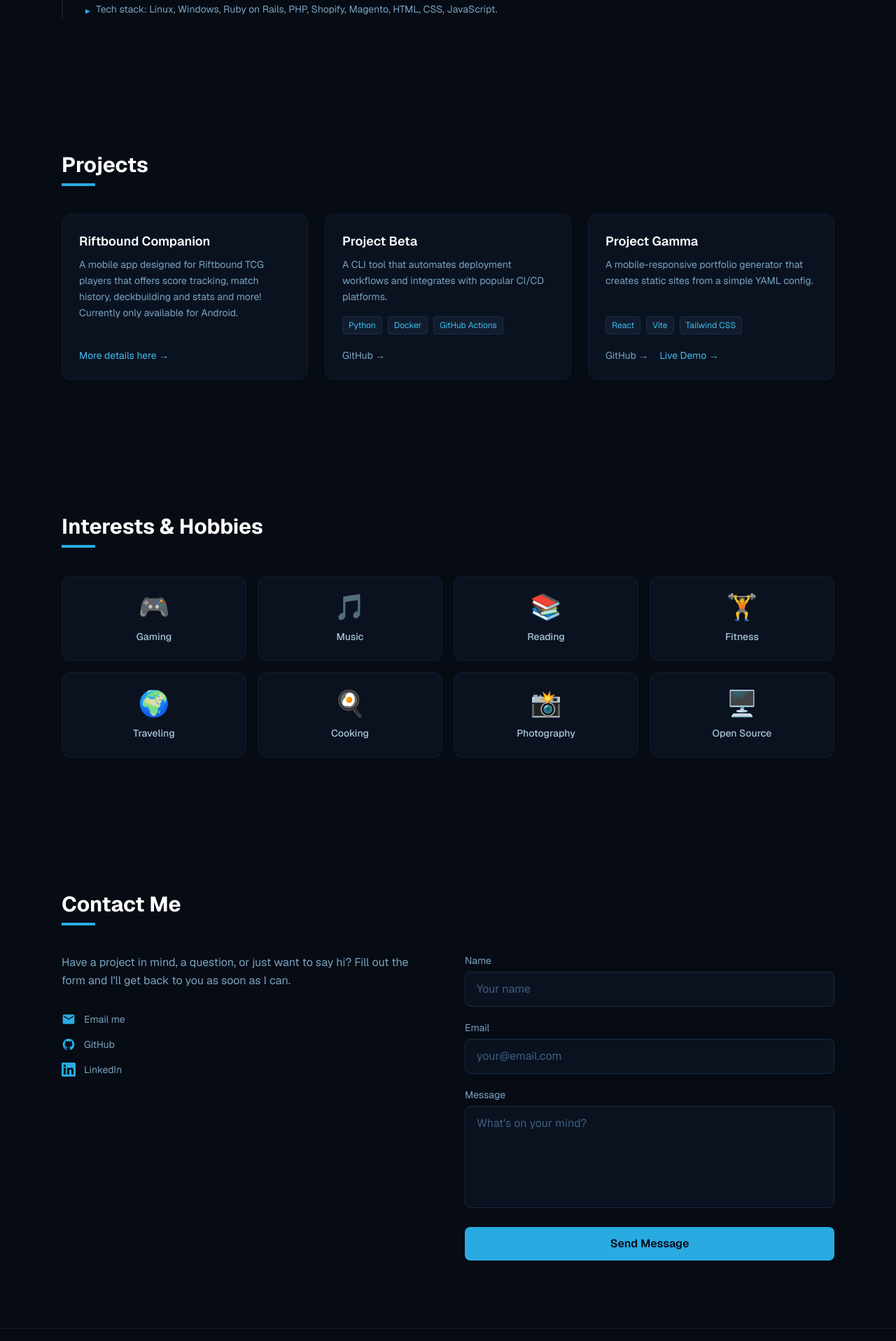
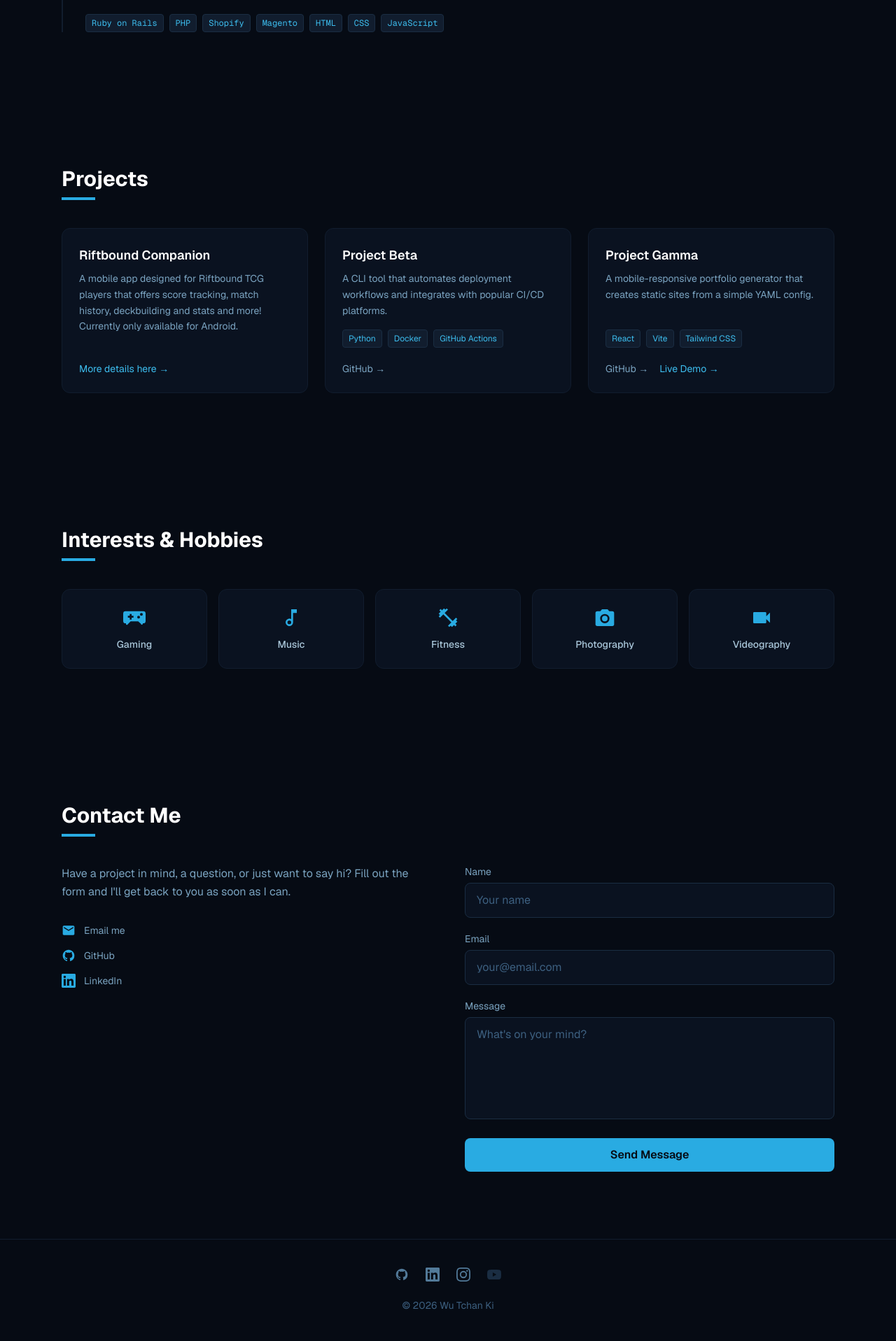
Before and after one commit to cedricwtk/portfolio-2026, a Next.js app: page / in a window 1280 px wide. Shown: the part 2803-4720 px from the top of the page at 70% size. Built offline with nearby package versions, Linux system fonts and the light colour scheme.

Commit message:
Improvement

```diff
--- /dev/null
+++ b/app/api/contact/route.ts
@@ -0,0 +1,35 @@
+import { NextRequest, NextResponse } from "next/server"
+import nodemailer from "nodemailer"
+
+export async function POST(req: NextRequest) {
+  const { name, email, message } = await req.json()
+
+  if (!name || !email || !message) {
+    return NextResponse.json({ error: "Missing fields" }, { status: 400 })
+  }
+
+  const transporter = nodemailer.createTransport({
+    host: process.env.SMTP_HOST,
+    port: Number(process.env.SMTP_PORT) || 587,
+    secure: process.env.SMTP_SECURE === "true",
+    auth: {
+      user: process.env.SMTP_USER,
+      pass: process.env.SMTP_PASS,
+    },
+  })
+
+  await transporter.sendMail({
+    from: `"Portfolio Contact" <${process.env.SMTP_USER}>`,
+    to: "cedric@wutchanki.com",
+    replyTo: email,
+    subject: `New message from ${name}`,
+    html: `
+      <p><strong>Name:</strong> ${name}</p>
+      <p><strong>Email:</strong> ${email}</p>
+      <p><strong>Message:</strong></p>
+      <p>${message.replace(/\n/g, "<br/>")}</p>
+    `,
+  })
+
+  return NextResponse.json({ ok: true })
+}
--- a/app/page.tsx
+++ b/app/page.tsx
@@ -18,8 +18,47 @@ export default function Home() {
       <Projects />
       <Hobbies />
       <Contact />
-      <footer className="border-t border-gray-800 text-center text-gray-600 text-sm py-8">
-        <p>© {new Date().getFullYear()} Wu Tchan Ki</p>
+      <footer className="border-t border-gray-800 text-sm py-10">
+        <div className="max-w-6xl mx-auto px-6 flex flex-col items-center gap-6">
+
+          {/* Social links */}
+          <div className="flex items-center gap-6">
+
+            {/* GitHub */}
+            <a href="https://github.com/cedricwtk" target="_blank" rel="noopener noreferrer"
+              className="text-gray-500 hover:text-white transition-colors" aria-label="GitHub">
+              <svg viewBox="0 0 24 24" fill="currentColor" className="w-5 h-5">
+                <path d="M12 2C6.477 2 2 6.484 2 12.017c0 4.425 2.865 8.18 6.839 9.504.5.092.682-.217.682-.483 0-.237-.008-.868-.013-1.703-2.782.605-3.369-1.343-3.369-1.343-.454-1.158-1.11-1.466-1.11-1.466-.908-.62.069-.608.069-.608 1.003.07 1.531 1.032 1.531 1.032.892 1.53 2.341 1.088 2.91.832.092-.647.35-1.088.636-1.338-2.22-.253-4.555-1.113-4.555-4.951 0-1.093.39-1.988 1.029-2.688-.103-.253-.446-1.272.098-2.65 0 0 .84-.27 2.75 1.026A9.564 9.564 0 0112 6.844a9.59 9.59 0 012.504.337c1.909-1.296 2.747-1.027 2.747-1.027.546 1.379.202 2.398.1 2.651.64.7 1.028 1.595 1.028 2.688 0 3.848-2.339 4.695-4.566 4.943.359.309.678.92.678 1.855 0 1.338-.012 2.419-.012 2.747 0 .268.18.58.688.482A10.02 10.02 0 0022 12.017C22 6.484 17.522 2 12 2z"/>
+              </svg>
+            </a>
+
+            {/* LinkedIn */}
+            <a href="https://linkedin.com/in/wutchankicedric" target="_blank" rel="noopener noreferrer"
+              className="text-gray-500 hover:text-white transition-colors" aria-label="LinkedIn">
+              <svg viewBox="0 0 24 24" fill="currentColor" className="w-5 h-5">
+                <path d="M20.447 20.452h-3.554v-5.569c0-1.328-.027-3.037-1.852-3.037-1.853 0-2.136 1.445-2.136 2.939v5.667H9.351V9h3.414v1.561h.046c.477-.9 1.637-1.85 3.37-1.85 3.601 0 4.267 2.37 4.267 5.455v6.286zM5.337 7.433a2.062 2.062 0 01-2.063-2.065 2.064 2.064 0 112.063 2.065zm1.782 13.019H3.555V9h3.564v11.452zM22.225 0H1.771C.792 0 0 .774 0 1.729v20.542C0 23.227.792 24 1.771 24h20.451C23.2 24 24 23.227 24 22.271V1.729C24 .774 23.2 0 22.222 0h.003z"/>
+              </svg>
+            </a>
+
+            {/* Instagram */}
+            <a href="https://www.instagram.com/thecroworker_photography/" target="_blank" rel="noopener noreferrer"
+              className="text-gray-500 hover:text-white transition-colors" aria-label="Instagram">
+              <svg viewBox="0 0 24 24" fill="currentColor" className="w-5 h-5">
+                <path d="M12 2.163c3.204 0 3.584.012 4.85.07 3.252.148 4.771 1.691 4.919 4.919.058 1.265.069 1.645.069 4.849 0 3.205-.012 3.584-.069 4.849-.149 3.225-1.664 4.771-4.919 4.919-1.266.058-1.644.07-4.85.07-3.204 0-3.584-.012-4.849-.07-3.26-.149-4.771-1.699-4.919-4.92-.058-1.265-.07-1.644-.07-4.849 0-3.204.013-3.583.07-4.849.149-3.227 1.664-4.771 4.919-4.919 1.266-.057 1.645-.069 4.849-.069zm0-2.163c-3.259 0-3.667.014-4.947.072-4.358.2-6.78 2.618-6.98 6.98-.059 1.281-.073 1.689-.073 4.948 0 3.259.014 3.668.072 4.948.2 4.358 2.618 6.78 6.98 6.98 1.281.058 1.689.072 4.948.072 3.259 0 3.668-.014 4.948-.072 4.354-.2 6.782-2.618 6.979-6.98.059-1.28.073-1.689.073-4.948 0-3.259-.014-3.667-.072-4.947-.196-4.354-2.617-6.78-6.979-6.98-1.281-.059-1.69-.073-4.949-.073zm0 5.838a6.162 6.162 0 100 12.324 6.162 6.162 0 000-12.324zM12 16a4 4 0 110-8 4 4 0 010 8zm6.406-11.845a1.44 1.44 0 100 2.881 1.44 1.44 0 000-2.881z"/>
+              </svg>
+            </a>
+
+            {/* YouTube — placeholder */}
+            <span className="text-gray-700 cursor-not-allowed" aria-label="YouTube (coming soon)">
+              <svg viewBox="0 0 24 24" fill="currentColor" className="w-5 h-5">
+                <path d="M23.498 6.186a3.016 3.016 0 00-2.122-2.136C19.505 3.545 12 3.545 12 3.545s-7.505 0-9.377.505A3.017 3.017 0 00.502 6.186C0 8.07 0 12 0 12s0 3.93.502 5.814a3.016 3.016 0 002.122 2.136c1.871.505 9.376.505 9.376.505s7.505 0 9.377-.505a3.015 3.015 0 002.122-2.136C24 15.93 24 12 24 12s0-3.93-.502-5.814zM9.545 15.568V8.432L15.818 12l-6.273 3.568z"/>
+              </svg>
+            </span>
+
+          </div>
+
+          <p className="text-gray-600">© {new Date().getFullYear()} Wu Tchan Ki</p>
+        </div>
       </footer>
     </main>
   )
--- a/components/Hobbies.tsx
+++ b/components/Hobbies.tsx
@@ -1,14 +1,47 @@
 import SectionWrapper from "./SectionWrapper"
 
 const hobbies = [
-  { emoji: "🎮", label: "Gaming" },
-  { emoji: "🎵", label: "Music" },
-  { emoji: "📚", label: "Reading" },
-  { emoji: "🏋️", label: "Fitness" },
-  { emoji: "🌍", label: "Traveling" },
-  { emoji: "🍳", label: "Cooking" },
-  { emoji: "📸", label: "Photography" },
-  { emoji: "🖥️", label: "Open Source" },
+  {
+    label: "Gaming",
+    icon: (
+      <svg viewBox="0 0 24 24" fill="currentColor" className="w-8 h-8">
+        <path d="M7.97 16L5 19.03A1.008 1.008 0 013 18.36V18h-.5A2.5 2.5 0 010 15.5v-8A2.5 2.5 0 012.5 5h19A2.5 2.5 0 0124 7.5v8a2.5 2.5 0 01-2.5 2.5H21v.36a1.008 1.008 0 01-2.03.29L16.03 16H7.97zM7 10H5v2h2v2h2v-2h2v-2H9V8H7v2zm9.5 3a1.5 1.5 0 100-3 1.5 1.5 0 000 3zm3-3a1.5 1.5 0 100-3 1.5 1.5 0 000 3z"/>
+      </svg>
+    ),
+  },
+  {
+    label: "Music",
+    icon: (
+      <svg viewBox="0 0 24 24" fill="currentColor" className="w-8 h-8">
+        <path d="M12 3v10.55A4 4 0 1014 17V7h4V3h-6zM10 19a2 2 0 110-4 2 2 0 010 4z"/>
+      </svg>
+    ),
+  },
+  {
+    label: "Fitness",
+    icon: (
+      <svg viewBox="0 0 24 24" fill="currentColor" className="w-8 h-8">
+        <path d="M20.57 14.86L22 13.43 20.57 12 17 15.57 8.43 7 12 3.43 10.57 2 9.14 3.43 7.71 2 5.57 4.14 4.14 2.71 2.71 4.14l1.43 1.43L2 7.71l1.43 1.43L2 10.57 3.43 12 7 8.43 15.57 17 12 20.57 13.43 22l1.43-1.43L16.29 22l2.14-2.14 1.43 1.43 1.43-1.43-1.43-1.43L22 16.29l-1.43-1.43z"/>
+      </svg>
+    ),
+  },
+  {
+    label: "Photography",
+    href: "https://www.instagram.com/thecroworker_photography/",
+    icon: (
+      <svg viewBox="0 0 24 24" fill="currentColor" className="w-8 h-8">
+        <path d="M9 3L7.17 5H4a2 2 0 00-2 2v12a2 2 0 002 2h16a2 2 0 002-2V7a2 2 0 00-2-2h-3.17L15 3H9zm3 15a5 5 0 110-10 5 5 0 010 10zm0-8a3 3 0 100 6 3 3 0 000-6z"/>
+      </svg>
+    ),
+  },
+  {
+    label: "Videography",
+    icon: (
+      <svg viewBox="0 0 24 24" fill="currentColor" className="w-8 h-8">
+        <path d="M17 10.5V7a1 1 0 00-1-1H4a1 1 0 00-1 1v10a1 1 0 001 1h12a1 1 0 001-1v-3.5l4 4v-11l-4 4z"/>
+      </svg>
+    ),
+  },
 ]
 
 export default function Hobbies() {
@@ -17,18 +50,27 @@ export default function Hobbies() {
       <h2 className="text-3xl font-bold text-white mb-2">Interests & Hobbies</h2>
       <div className="w-12 h-1 bg-cyan-500 mb-10" />
 
-      <div className="grid grid-cols-2 sm:grid-cols-3 md:grid-cols-4 gap-4">
-        {hobbies.map((hobby) => (
-          <div
-            key={hobby.label}
-            className="bg-gray-900 border border-gray-800 rounded-xl p-6 flex flex-col items-center gap-3 hover:border-cyan-500/40 transition-colors"
-          >
-            <span className="text-4xl" role="img" aria-label={hobby.label}>
-              {hobby.emoji}
-            </span>
-            <span className="text-gray-300 text-sm font-medium">{hobby.label}</span>
-          </div>
-        ))}
+      <div className="grid grid-cols-2 sm:grid-cols-3 md:grid-cols-5 gap-4">
+        {hobbies.map((hobby) => {
+          const classes = "bg-gray-900 border border-gray-800 rounded-xl p-6 flex flex-col items-center gap-3 hover:border-cyan-500/40 transition-colors group"
+          const content = (
+            <>
+              <span className="text-cyan-500 group-hover:text-cyan-400 transition-colors">
+                {hobby.icon}
+              </span>
+              <span className="text-gray-300 text-sm font-medium">{hobby.label}</span>
+            </>
+          )
+          return hobby.href ? (
+            <a key={hobby.label} href={hobby.href} target="_blank" rel="noopener noreferrer" className={classes}>
+              {content}
+            </a>
+          ) : (
+            <div key={hobby.label} className={classes}>
+              {content}
+            </div>
+          )
+        })}
       </div>
     </SectionWrapper>
   )
--- a/components/WorkHistory.tsx
+++ b/components/WorkHistory.tsx
@@ -7,15 +7,15 @@ const jobs = [
     period: "September 2022 – Present",
     location: "Montreal, Quebec, Canada",
     bullets: [],
+    tech: [],
   },
   {
     company: "Université du Québec à Montréal",
     role: "Developer",
     period: "January 2022 – August 2022",
     location: "Montreal, Quebec, Canada",
-    bullets: [
-      "React, Node.js, Redux, Docker, PostgreSQL, JIRA, DBeaver.",
-    ],
+    bullets: [],
+    tech: ["React", "Node.js", "Redux", "Docker", "PostgreSQL", "JIRA", "DBeaver"],
   },
   {
     company: "Federal Government of Canada",
@@ -26,8 +26,8 @@ const jobs = [
       "Developed a web scraping application in Ruby on Rails from scratch.",
       "Maintained and updated the database.",
       "Collaborated with the team on decisions regarding processes relevant to problems encountered.",
-      "Tech stack: Linux, Windows, Ruby on Rails, PHP, SQL, T-SQL.",
     ],
+    tech: ["Ruby on Rails", "PHP", "SQL", "T-SQL", "Linux", "Windows"],
   },
   {
     company: "XLCINQ",
@@ -38,8 +38,8 @@ const jobs = [
       "Maintained and developed client websites (front-end and back-end).",
       "Developed custom modules and features.",
       "Managed projects using continuous integration practices.",
-      "Tech stack: Linux, Windows, Ruby on Rails, PHP, Shopify, Magento, HTML, CSS, JavaScript.",
     ],
+    tech: ["Ruby on Rails", "PHP", "Shopify", "Magento", "HTML", "CSS", "JavaScript"],
   },
 ]
 
@@ -59,7 +59,8 @@ export default function WorkHistory() {
             <h3 className="text-xl font-semibold text-white mt-1">{job.role}</h3>
             <p className="text-gray-400">{job.company}</p>
             <p className="text-gray-600 text-xs mb-4">{job.location}</p>
-            <ul className="space-y-2">
+            {job.bullets.length > 0 && (
+              <ul className="space-y-2 mb-4">
                 {job.bullets.map((bullet, j) => (
                   <li key={j} className="text-gray-400 text-sm flex gap-2 leading-relaxed">
                     <span className="text-cyan-500 shrink-0 mt-0.5">▸</span>
@@ -67,6 +68,19 @@ export default function WorkHistory() {
                   </li>
                 ))}
               </ul>
+            )}
+            {job.tech.length > 0 && (
+              <div className="flex flex-wrap gap-2">
+                {job.tech.map((t) => (
+                  <span
+                    key={t}
+                    className="text-xs bg-gray-800 border border-gray-700 text-cyan-400 px-2 py-1 rounded font-mono"
+                  >
+                    {t}
+                  </span>
+                ))}
+              </div>
+            )}
           </div>
         ))}
       </div>
--- a/package.json
+++ b/package.json
@@ -11,12 +11,14 @@
   "dependencies": {
     "framer-motion": "^12.35.2",
     "next": "16.1.6",
+    "nodemailer": "^8.0.2",
     "react": "19.2.3",
     "react-dom": "19.2.3"
   },
   "devDependencies": {
     "@tailwindcss/postcss": "^4",
     "@types/node": "^20",
+    "@types/nodemailer": "^7.0.11",
     "@types/react": "^19",
     "@types/react-dom": "^19",
     "eslint": "^9",
```
Also changed, not shown: components/Contact.tsx (+52 -25 lines), 1 other file (tests, documents, lock files or other folders). Lines whose indentation alone changed are shown as unchanged.
